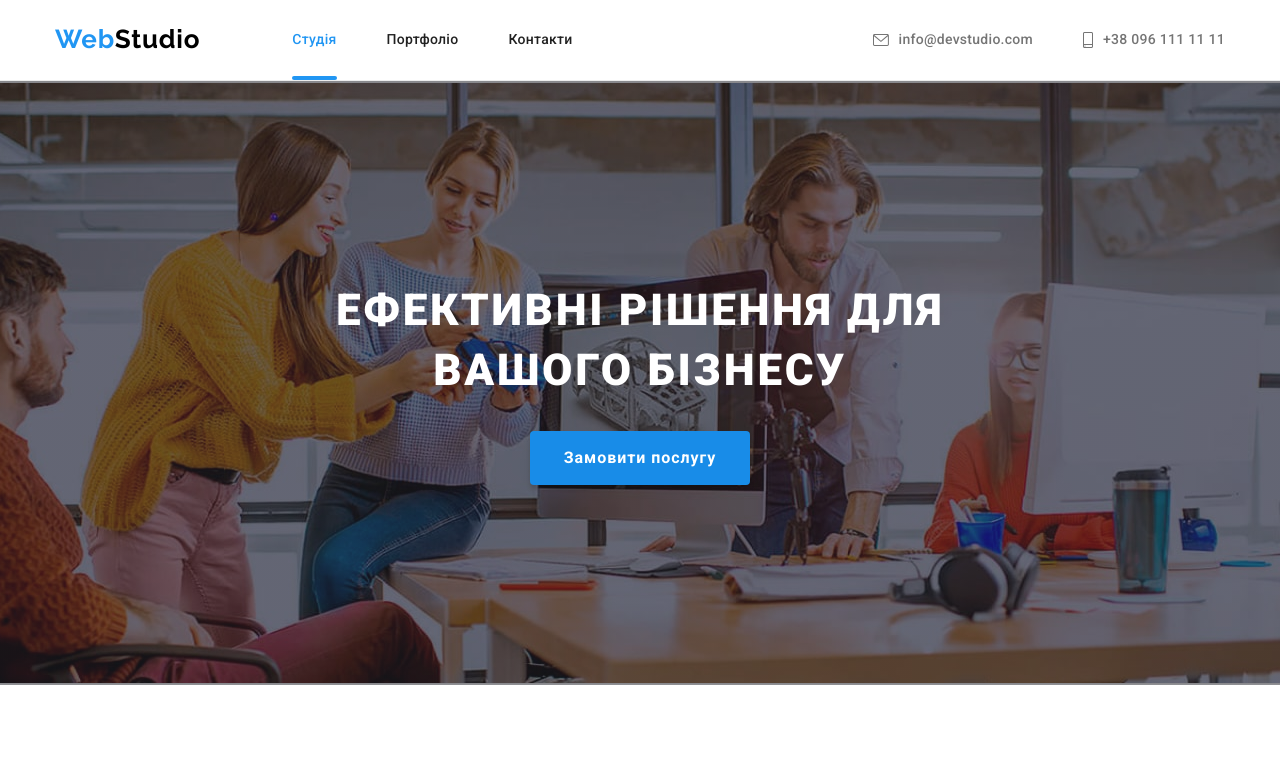
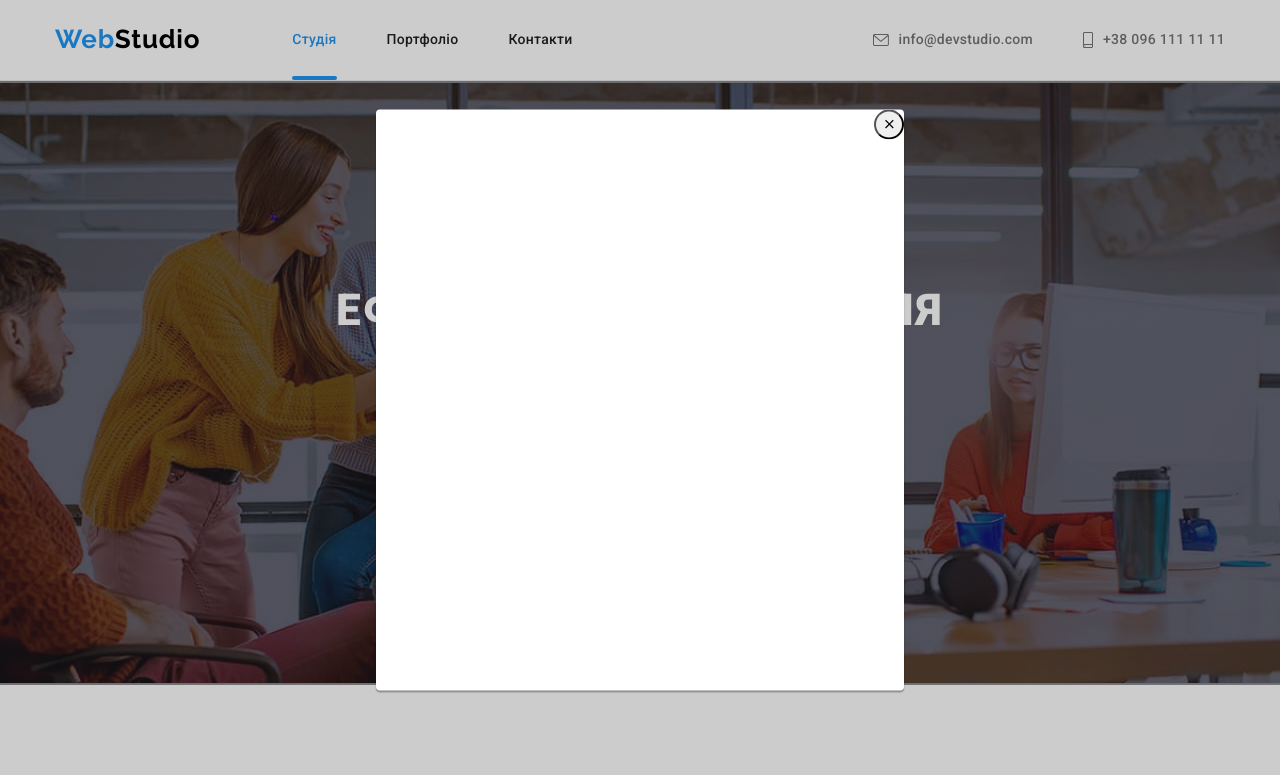
Before and after one commit to TamaraProkhorova/goit-markup-hw-05, a plain HTML site: page index.html in a window 1280 px wide. Both pictures are taken after a click on the button "Замовити послугу". Shown: the top 775 px of the page. Drawn offline with nearby package versions, Linux system fonts and the light colour scheme.

```diff
--- a/css/styles.css
+++ b/css/styles.css
@@ -476,10 +476,11 @@ img {
   align-items: center;
   justify-content: center;
   background: rgba(255, 255, 255, 0.1);
-  transition: background-colo 250ms cubic-bezier(0.4, 0, 0.2, 1);
+  transition: background-color 250ms cubic-bezier(0.4, 0, 0.2, 1);
 }
 .footer-soc-icon {
   fill: var(--text-color-one);
+  transition: fill 250ms cubic-bezier(0.4, 0, 0.2, 1);
 }
 .footer-soc-link:hover,
 .footer-soc-link:focus {
@@ -565,19 +566,53 @@ img {
 .filter-image {
   position: relative;
 }
-.filter-container {
+.overlay-text {
   position: absolute;
   bottom: 0;
   width: 100%;
   height: 100%;
   padding: 55px 71px 43px 17px;
-  background: rgba(33, 150, 243, 0.9);
-  /* opacity: 0; */
-}
-.overlay-text {
   font-weight: 400;
   font-size: 18px;
   line-height: 1.56;
   letter-spacing: 0.03em;
   color: var(--text-color-one);
+  background: rgba(33, 150, 243, 0.9);
 }
+
+/* ---------Modal window---------- */
+
+.backdrop {
+  position: fixed;
+  width: 100%;
+  height: 100%;
+  top: 0;
+  background: rgba(0, 0, 0, 0.2);
+}
+.modal-window {
+  position: absolute;
+  top: 50%;
+  left: 50%;
+  width: 528px;
+  min-height: 581px;
+  transform: translate(-50%, -50%);
+  background: var(--primary-color);
+  box-shadow: 0px 1px 3px rgba(0, 0, 0, 0.12), 0px 1px 1px rgba(0, 0, 0, 0.14),
+    0px 2px 1px rgba(0, 0, 0, 0.2);
+  border-radius: 4px;
+}
+.button-close {
+  position: absolute;
+  top: 0;
+  right: 0;
+  width: 30px;
+  height: 30px;
+  border-radius: 50%;
+  display: flex;
+  align-items: center;
+}
+.is-hidden {
+  opacity: 0;
+  visibility: hidden;
+  pointer-events: none;
+}
```
